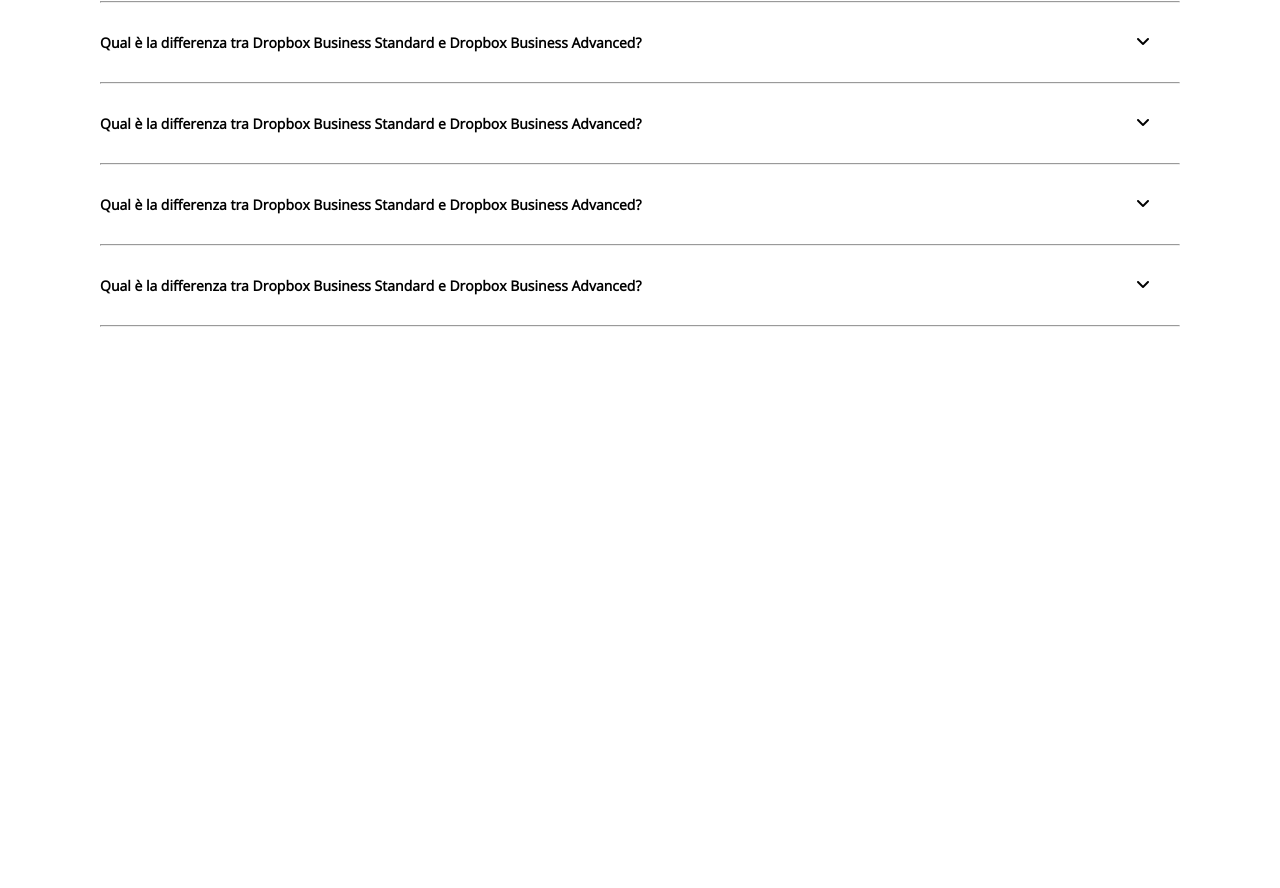
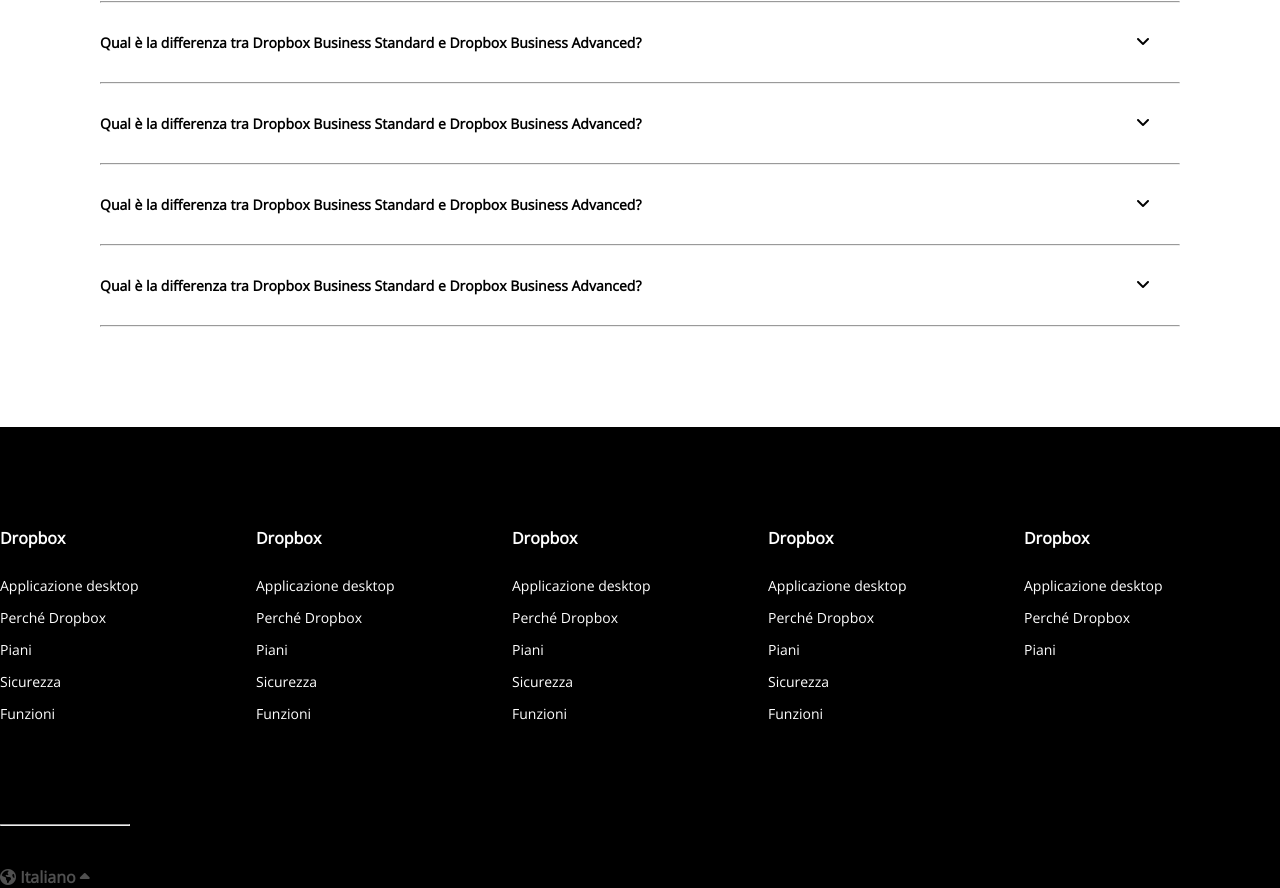
Before and after one commit to Greg1928/htmlcss-dropbox, a plain HTML site: page index.html in a window 1280 px wide. Shown: the part 5237-6125 px from the top of the page. Before the commit the page ends 5664 px from the top, so only its background shows below. Drawn offline with nearby package versions, Linux system fonts and the light colour scheme.

Commit message:
added footer

```diff
--- a/css/style.css
+++ b/css/style.css
@@ -18,12 +18,11 @@
     color: lightgray;
 }
 .color-zero{
-    color: inherit;
+    color: black;
 }
 .container-large{
     max-width: 1300px;
     margin: auto;
-    background-color: #B4D0E6;
 }
 .container-small{
     max-width: 1080px;
@@ -32,6 +31,9 @@
 }
 .right-align {
     float: right;
+}
+p{
+    font
 }
 h1{
     padding-top: 140px;
@@ -101,8 +103,17 @@ p i{
 .color-block8{
     background-color: #FFD830;
 }
+.color-block9{
+    background-color: #B4D0E6;
+}
 .font-color1{
     color: #0065FF;
+}
+footer{
+    background-color: black;
+}
+#font-color2{
+    color: #505050;
 }
                     /* /commons  */
                      /* button  */
@@ -237,7 +248,7 @@ header{
     margin-bottom: 15px;
     font-size: 14px;
 }
-.plan-info ul{
+.plan-info ul, .footer-top-col ul{
     list-style-type: none;
 }
 .col-bottom{
@@ -385,4 +396,26 @@ header{
     float: right;
     padding: 30px;
 }
-                     /* /faq-section  */
+                   /* /faq-section  */
+                    /* footer  */
+.footer-top{
+    padding: 100px 0;
+}
+.footer-top-col{
+    float: left;
+    width: 20%;
+    color: white;
+}
+.footer-top-col li{
+    padding-top: 10px;
+}
+.footer-top-col ul li a{
+    font-size: 14px;
+    color: white;
+    text-decoration: none;
+}
+#long{
+    max-width: 130px;
+    margin-bottom: 40px;
+}
+                    /* /footer  */
--- a/index.html
+++ b/index.html
@@ -44,7 +44,7 @@
         <main>
             <!-- first section "hero"-->
             <section class="section-hero">
-                <div class="container-large clearfix" id="smaller">
+                <div class="container-large clearfix color-block9" id="smaller">
                     <h1>Tutto ciò che ti serve per il lavoro, in un unico posto</h1>
                     <!-- left side hero  -->
                     <div class="left-col-hero">
@@ -339,9 +339,68 @@
             <!-- /faq section  -->
         </main>
 
+        <!-- footnote  -->
+        <footer>
+            <div class="container-large">
+                <!-- footer top part  -->
+                <div class="footer-top clearfix">
+                    <div class="footer-top-col">
+                        <h4>Dropbox</h4>
+                        <ul>
+                            <li><a href="#">Applicazione desktop</a></li>
+                            <li><a href="#">Perché Dropbox</a></li>
+                            <li><a href="#">Piani</a></li>
+                            <li><a href="#">Sicurezza</a></li>
+                            <li><a href="#">Funzioni</a></li>
+                        </ul>
+                    </div>
+                    <div class="footer-top-col">
+                        <h4>Dropbox</h4>
+                        <ul>
+                            <li><a href="#">Applicazione desktop</a></li>
+                            <li><a href="#">Perché Dropbox</a></li>
+                            <li><a href="#">Piani</a></li>
+                            <li><a href="#">Sicurezza</a></li>
+                            <li><a href="#">Funzioni</a></li>
+                        </ul>
+                    </div>
+                    <div class="footer-top-col">
+                        <h4>Dropbox</h4>
+                        <ul>
+                            <li><a href="#">Applicazione desktop</a></li>
+                            <li><a href="#">Perché Dropbox</a></li>
+                            <li><a href="#">Piani</a></li>
+                            <li><a href="#">Sicurezza</a></li>
+                            <li><a href="#">Funzioni</a></li>
+                        </ul>
+                    </div>
+                    <div class="footer-top-col">
+                        <h4>Dropbox</h4>
+                        <ul>
+                            <li><a href="#">Applicazione desktop</a></li>
+                            <li><a href="#">Perché Dropbox</a></li>
+                            <li><a href="#">Piani</a></li>
+                            <li><a href="#">Sicurezza</a></li>
+                            <li><a href="#">Funzioni</a></li>
+                        </ul>
+                    </div>
+                    <div class="footer-top-col">
+                        <h4>Dropbox</h4>
+                        <ul>
+                            <li><a href="#">Applicazione desktop</a></li>
+                            <li><a href="#">Perché Dropbox</a></li>
+                            <li><a href="#">Piani</a></li>
+                        </ul>
+                    </div>
+                </div>
+                <hr id="long">
+                <!-- footer bottom part  -->
+                <i class="fa-solid fa-earth-americas" id="font-color2"></i>
+                <span id="font-color2">Italiano</span>
+                <i class="fa-solid fa-caret-up" id="font-color2"></i>
+            </div>
 
-        <!-- footnote  -->
-        <footer></footer>
-
+        </footer>
+        <!-- /footnote  -->
     </body>
 </html>
```
